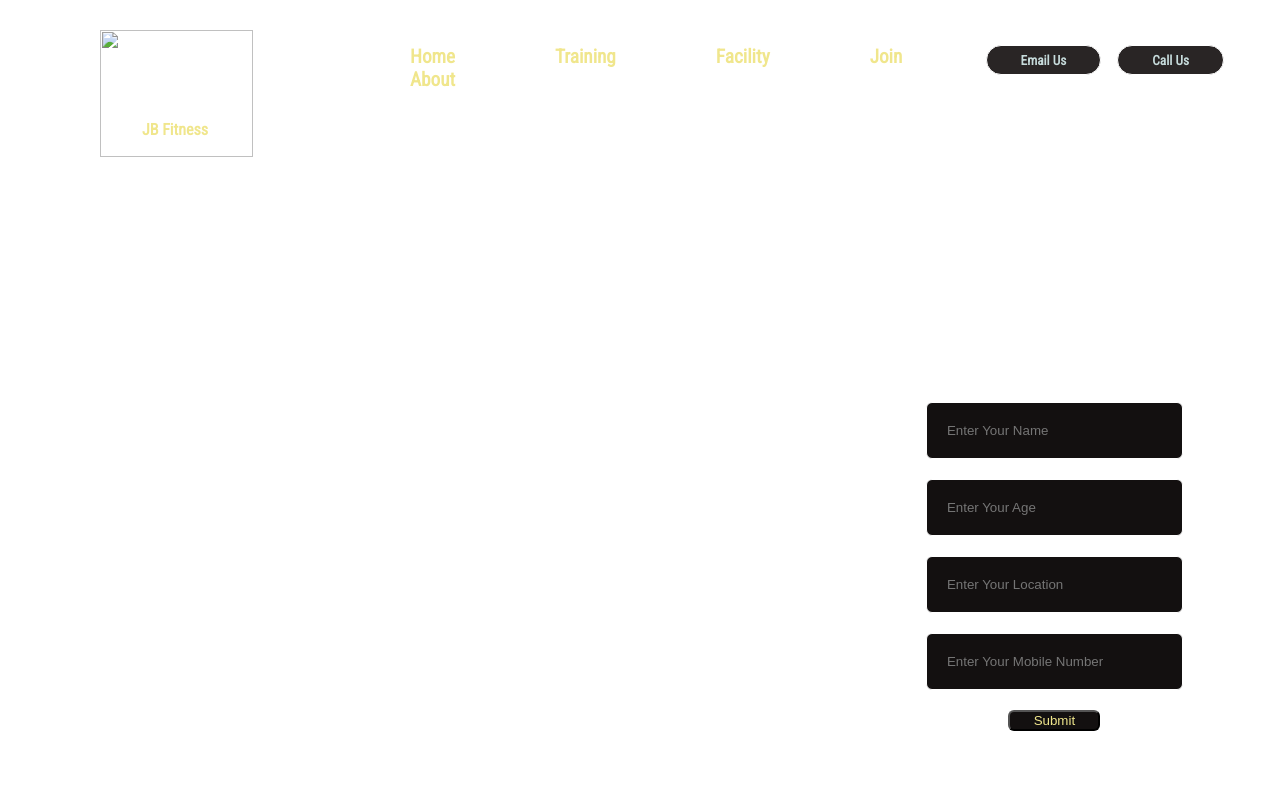
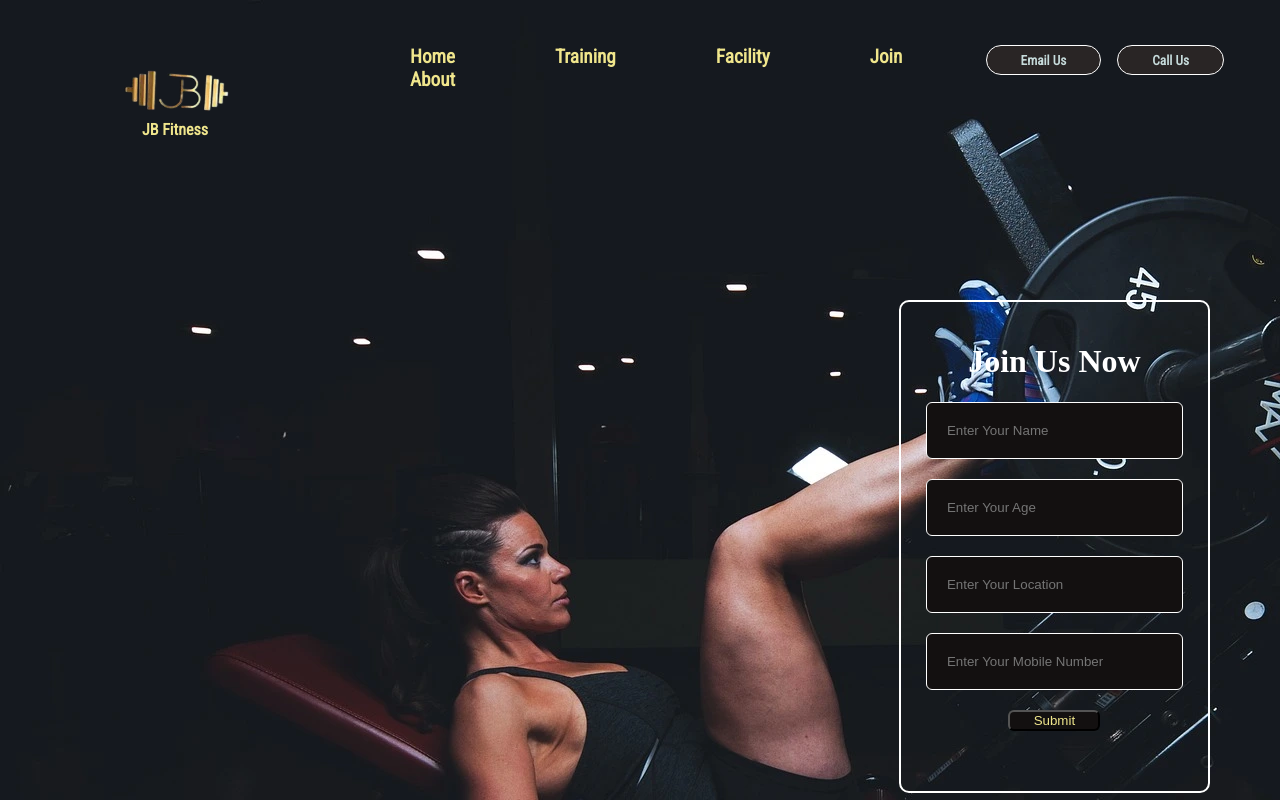
Before and after one commit to abhi6997/beginner, a plain HTML site: page index.html in a window 1280 px wide. Drawn offline with Linux system fonts and the light colour scheme.

Commit message:
slight minor changes

```diff
--- a/index.html
+++ b/index.html
@@ -14,7 +14,7 @@
         body {
             margin: 0px;
             padding: 0px;
-            background-image: url(css/gym.jpg);
+            background-image: url(gym.webp);
             color: white;
         }
 
@@ -140,7 +140,7 @@
 
 <body>
     <header>
-        <div class="left"><img src="css/jblogo.png" alt="">
+        <div class="left"><img src="jblogo.webp" alt="">
             <div id="jbname">JB Fitness</div>
         </div>
         <div class="mid">
```
